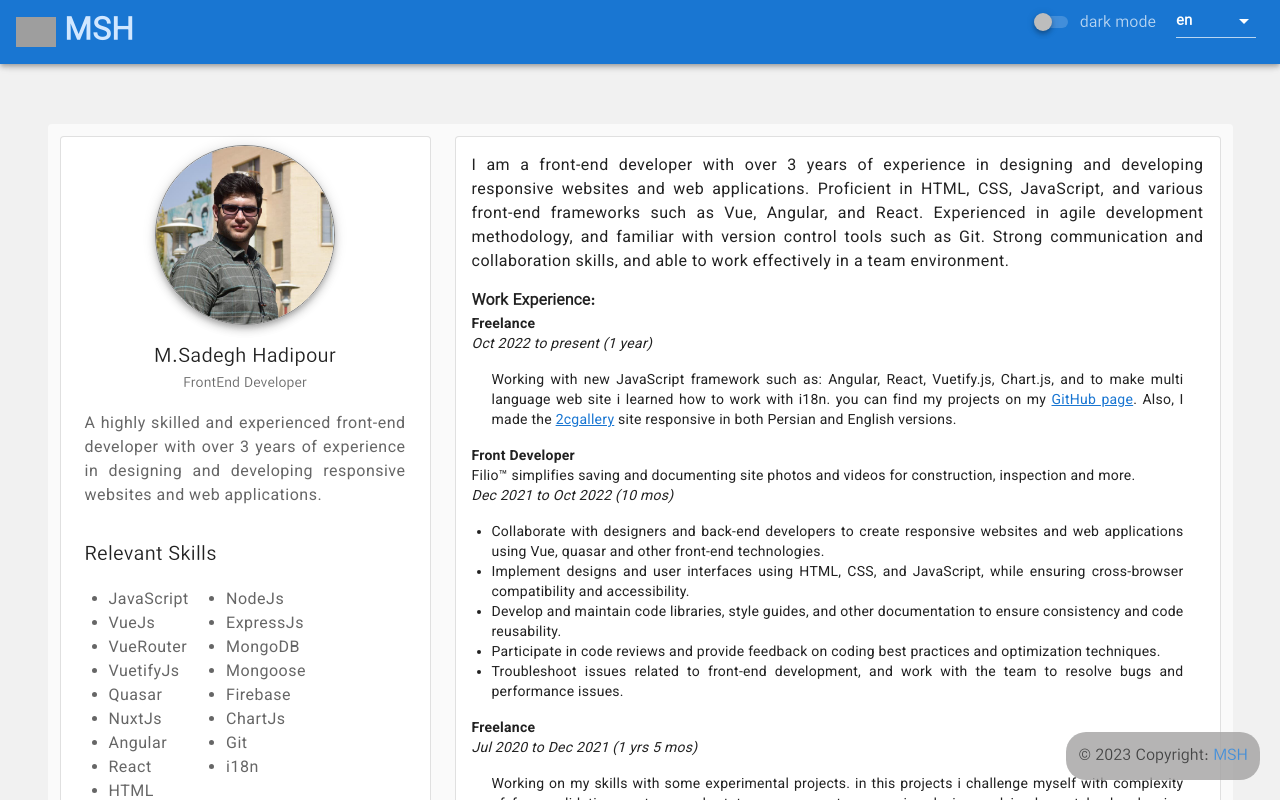
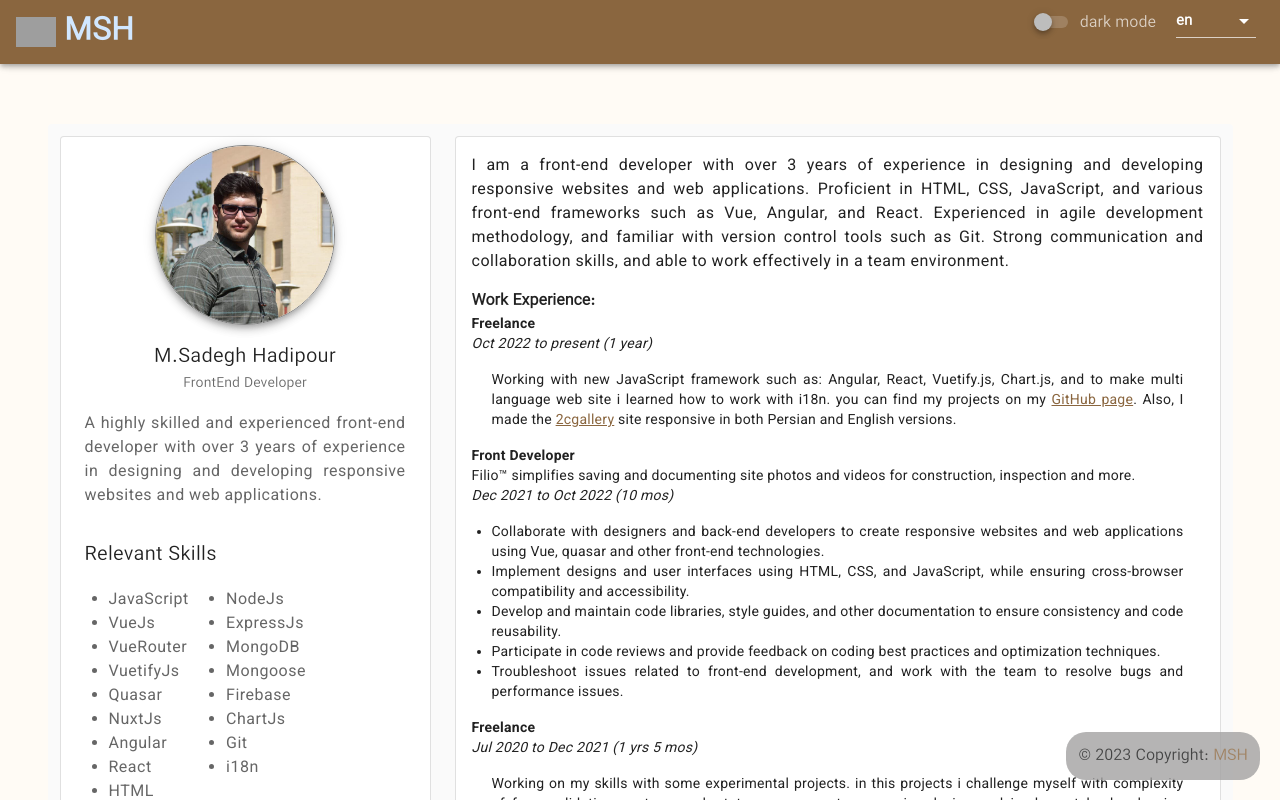
Before and after one commit to sadegh1377/sadegh1377.github.io, a Vue app: page / in a window 1280 px wide. Shown: the top 800 px of the page. Built offline with nearby package versions, Linux system fonts and the light colour scheme; grey boxes are pictures that could not be loaded.

Commit message:
change themes color

```diff
--- a/src/plugins/vuetify.js
+++ b/src/plugins/vuetify.js
@@ -7,12 +7,14 @@ export default new Vuetify({
     theme: {
         themes: {
             light: {
-                primary: '#1976d2',
-                secondary: '#f1f1f1',
+                primary: '#8A663F',
+                navbar: '#8A663F',
+                secondary: '#FFFBF5',
                 third: '#fafafa',
             },
             dark: {
-                primary: '#090000',
+                primary: '#3f608a',
+                navbar: '#090000',
                 secondary: '#686666',
                 third: '#4f4f4f',
             }
```
